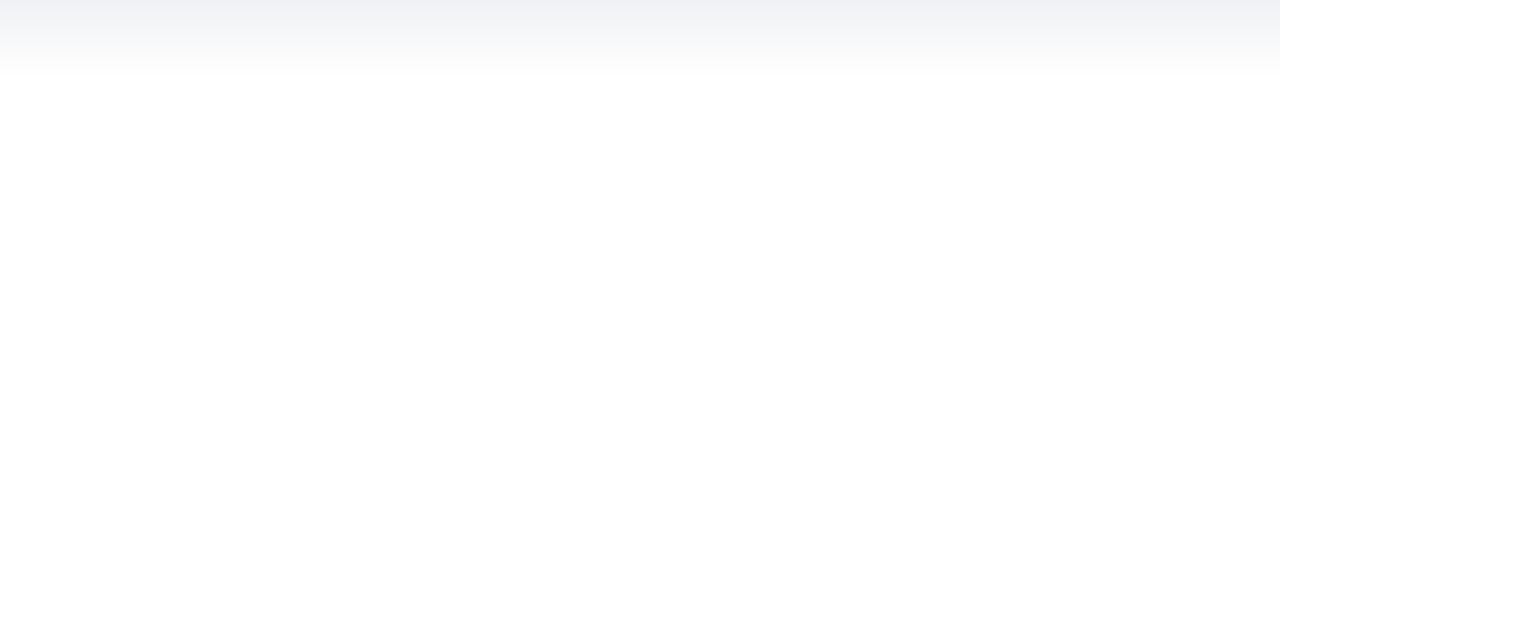
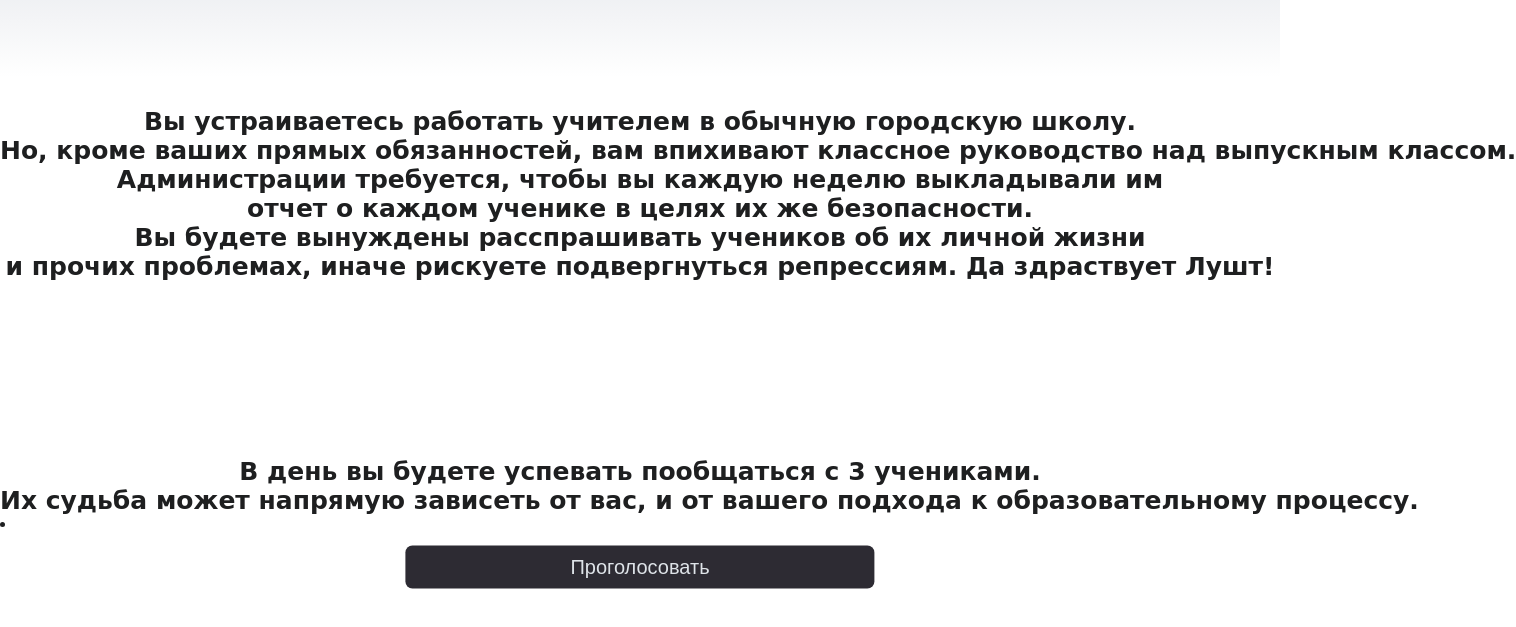
Before and after one commit to hopilas/Stay_in_IT, a plain HTML site: page index5.html in a window 1280 px wide. Shown: the part 93-720 px from the top of the page, 1516 px wide, since content can reach past the window. Drawn offline with Linux system fonts and the light colour scheme; a web font is replaced by a local one.

Commit message:
Add files via upload

```diff
--- a/css/main5.css
+++ b/css/main5.css
@@ -87,3 +87,58 @@ header nav  {
     block-size: 70px;
 
 }
+
+
+
+
+.hero00 {
+    width: 100%;
+    left: auto;
+    top: 200px;
+    position:absolute;
+    margin: 0 auto;
+
+}
+.hero00--info h2 {
+    text-align: center;
+    font-size: 25px;
+    font-weight: 600;
+    font-family: cursive;
+    white-space: nowrap;
+
+}
+
+
+
+.hero1 {
+    width: 100%;
+    left: auto;
+    top: 550px;
+    position:absolute;
+    margin: 0 auto;
+
+}
+.hero1--info h2 {
+    text-align: center;
+    font-size: 25px;
+    font-weight: 600;
+    font-family: cursive;
+    white-space: nowrap;
+
+}
+.hero1 li a {
+    position: absolute;
+    left: 50%;
+    transform: translate(-50%, -50%);
+    top: 110px;
+    max-width: 400px;
+    border-radius: 7px;
+    background: #2d2b33;
+    color:#dee3e8;
+    padding:10px 165px;
+    font-size: 20px;
+    text-align: center;
+    white-space: nowrap;
+
+
+}
--- a/index5.html
+++ b/index5.html
@@ -22,6 +22,22 @@
                 </ul>
             </nav>
         </header>
+        <div class="hero00 container">
+            <div class="hero00--info">
+                <h2>Вы устраиваетесь работать учителем в обычную городскую школу.</h2>
+                <h2>Но, кроме ваших прямых обязанностей, вам впихивают классное руководство над выпускным классом.</h2>
+                <h2>Администрации требуется, чтобы вы каждую неделю выкладывали им</h2>
+                <h2>отчет о каждом ученике в целях их же безопасности.</h2></h2>
+                <h2>Вы будете вынуждены расспрашивать учеников об их личной жизни</h2>
+                <h2> и прочих проблемах, иначе рискуете подвергнуться репрессиям. Да здраствует Лушт!</h2>
+            </div>
+        </div>
+        <div class="hero1 container">
+            <div class="hero1--info">
+                <h2>В день вы будете успевать пообщаться с 3 учениками.</h2>
+                <h2> Их судьба может напрямую зависеть от вас, и от вашего подхода к образовательному процессу.</h2>
+                <li><a href='index2.html'>Проголосовать</a></li>
+            </div>
         </div>
 
     </div>
```
